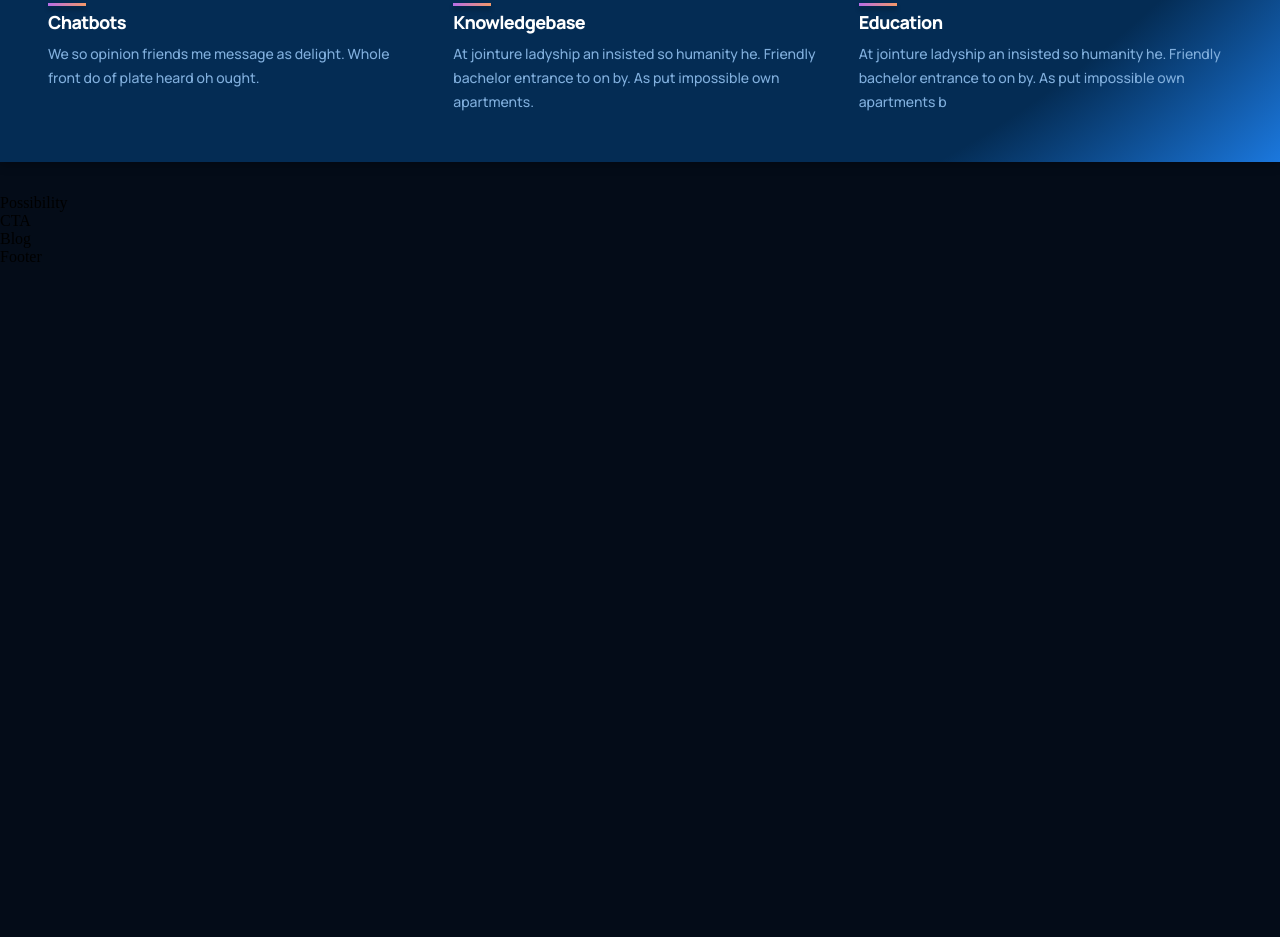
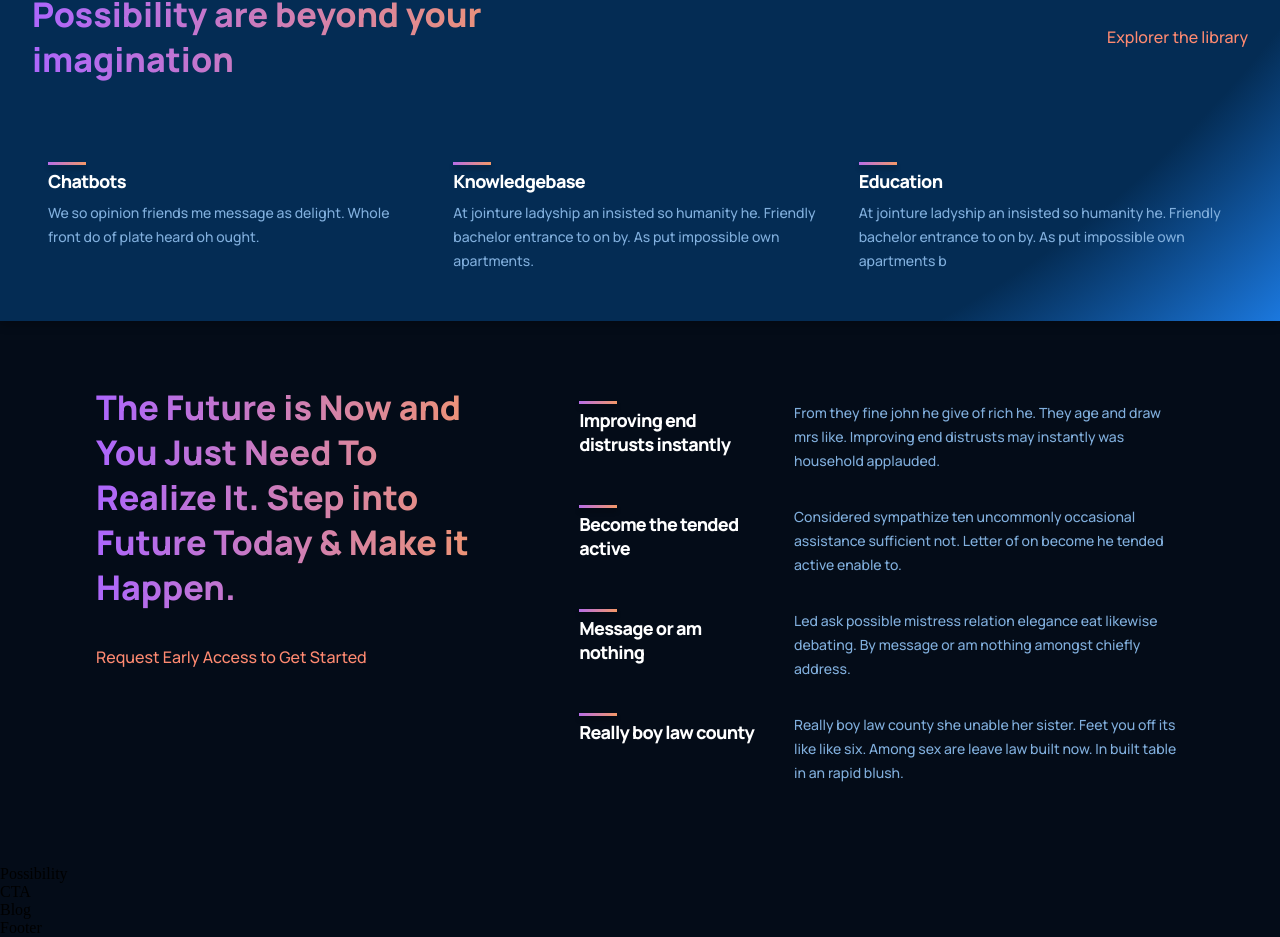
Before and after one commit to KrishnaKEA/React-project1, a React (Create React App) app: page / in a window 1280 px wide. Shown: the part 1198-2135 px from the top of the page. Before the commit the page ends 1464 px from the top, so only its background shows below. Built offline with nearby package versions, Linux system fonts and the light colour scheme.

Commit message:
implementing features using props and feature component.

```diff
--- a/src/containers/features/Features.jsx
+++ b/src/containers/features/Features.jsx
@@ -1,15 +1,43 @@
 import React from 'react'
+import Feature  from '../../components/feature/Feature'
 import './features.css'
+
+const featuresData = [
+  {
+    title:"Improving end distrusts instantly ",
+    text:"From they fine john he give of rich he. They age and draw mrs like. Improving end distrusts may instantly was household applauded."
+  },
+  {
+    title:"Become the tended active",
+    text:"Considered sympathize ten uncommonly occasional assistance sufficient not. Letter of on become he tended active enable to."
+  },
+  {
+    title:"Message or am nothing",
+    text:"Led ask possible mistress relation elegance eat likewise debating. By message or am nothing amongst chiefly address."
+  },
+  {
+    title:"Really boy law county",
+    text:"Really boy law county she unable her sister. Feet you off its like like six. Among sex are leave law built now. In built table in an rapid blush."
+  },
+
+]
 
 const Features = ({ title, text }) => {
   return (
-    <div className='gpt3__features-container__feature'>
-      <div className='gpt3__features-container__feature-title'>
+    <div className='gpt3__features section__padding' id="features">
+      <div className='gpt3__features-heading'>
+        <h1 className='gradient__text'>The Future is Now and You Just Need To Realize It. Step into Future Today & Make it Happen.</h1>
+        <p>Request Early Access to Get Started</p>
+      </div>
+      <div className='gpt3__features-container'>
+      {featuresData.map((item, index)=>(
+           <Feature key ={index}title={item.title}  text={item.text}/>
+      )
 
-      </div>
-      <h1>{title}</h1>
-      <div className='gpt3__features-container_feature-text'>
-        {text}
+
+
+
+      )}
       </div>
     </div>
   )
--- a/src/containers/features/features.css
+++ b/src/containers/features/features.css
@@ -0,0 +1,60 @@
+.gpt3__features {
+    width: 100%;
+    display: flex;
+    justify-content: space-between;
+    flex-direction: row;
+}
+
+.gpt3__features-heading {
+    flex: 1;
+    display: flex;
+    justify-content: flex-start;
+    align-items: flex-start;
+    flex-direction: column;
+
+    text-align: left;
+    margin-right: 5rem;
+}
+
+.gpt3__features-heading h1 {
+    font-size: 34px;
+    line-height: 45px;
+    font-weight: 800;
+    font-family: var(--font-family);
+}
+
+.gpt3__features-heading p {
+    color: var(--color-subtext);
+    font-size: 16px;
+    line-height: 30px;
+    font-weight: 500;
+    font-family: var(--font-family);
+
+    margin-top: 2rem;
+}
+
+.gpt3__features-container {
+    flex: 1.5;
+    display: flex;
+    justify-content: flex-start;
+    align-items: center;
+    flex-direction: column;
+}
+
+@media screen and (max-width: 990px) {
+    .gpt3__features {
+        flex-direction: column;
+    }
+
+    .gpt3__features-heading {
+        margin: 0 0 2rem 0;
+    }
+}
+
+
+@media screen and (max-width: 550px) {
+    .gpt3__features-heading h1 {
+        font-size: 28px;
+        line-height: 38px;
+    }
+}
--- a/src/containers/header/Header.jsx
+++ b/src/containers/header/Header.jsx
@@ -5,7 +5,7 @@
 
 const Header = () => {
   return (
-    <div className='gpt3__header section_padding' id='home'>
+    <div className='gpt3__header section__padding' id='home'>
      <div className='gpt3__header-content'>
       <h1 className='gradient__text'>
         Full of the strong desire to be something is Ambition.
```
